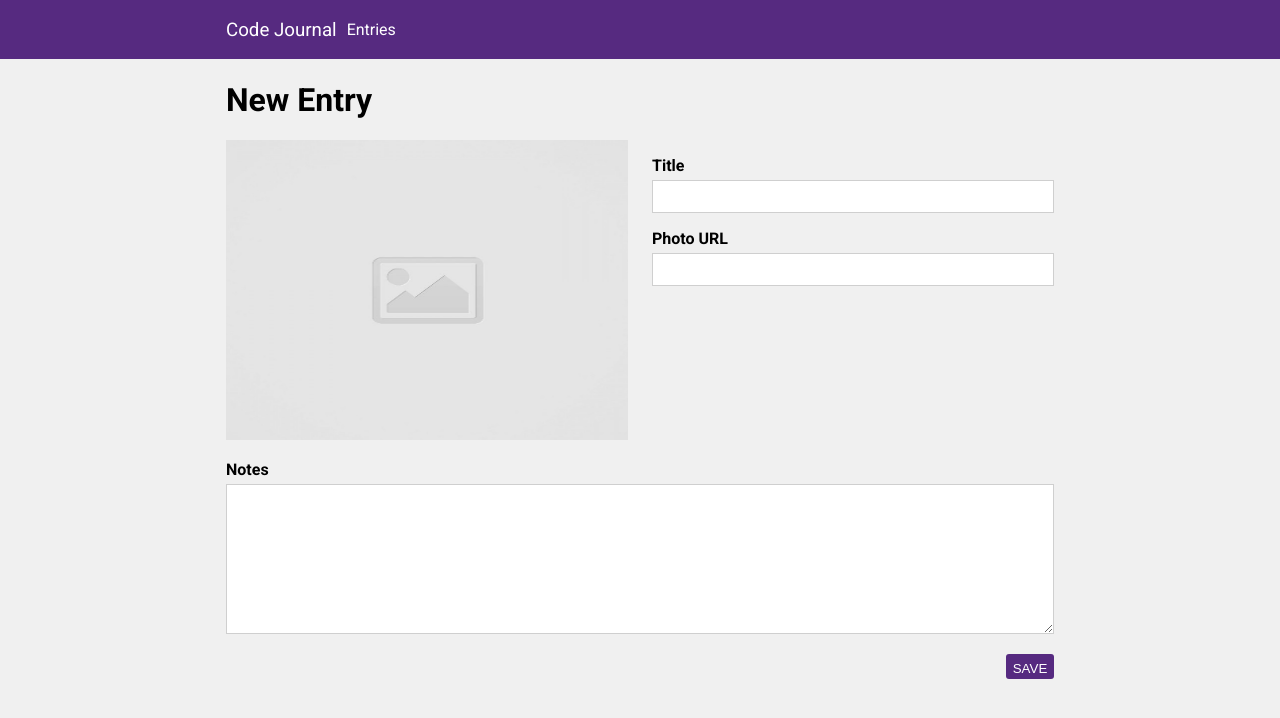
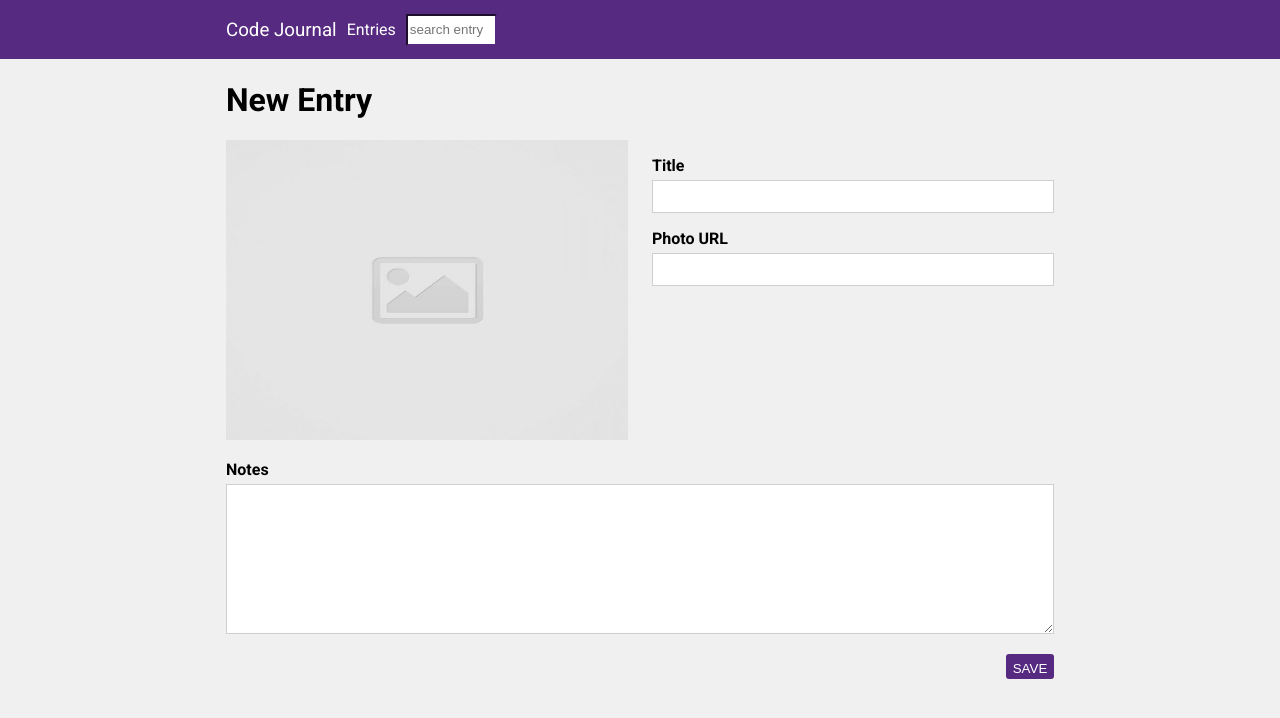
Before and after one commit to DevJosephLee/code-journal, a website: page index.html in a window 1280 px wide. Drawn offline with Linux system fonts and the light colour scheme.

Commit message:
Add an input type text in the nav bar. (search bar)#1

```diff
--- a/css/styles.css
+++ b/css/styles.css
@@ -124,3 +124,10 @@ p {
   justify-content: center;
   align-items: center;
 }
+
+.search-bar {
+  outline: none;
+  border-color: #562a80;
+  width: 5.7rem;
+  height: 2rem;
+}
--- a/index.html
+++ b/index.html
@@ -20,9 +20,10 @@
 <body>
   <header>
     <div class="container">
-      <div class="row padding-left">
+      <div class="row padding-left align-items-center">
         <h3>Code Journal</h3>
         <a href="#" class="margin-top-bottom-auto margin-left-10 entries-button" data-view="entries">Entries</a>
+        <input type="text" name="search" placeholder="search entry" class="search-bar margin-left-10">
       </div>
     </div>
   </header>
--- a/js/main.js
+++ b/js/main.js
@@ -15,6 +15,7 @@ var $confirmButton = document.querySelector('.confirm-button');
 var $newButton = document.querySelector('.new-button');
 var $overlay = document.querySelector('.overlay.hidden');
 var $pageTitle = document.querySelector('div[data-view="entry-form"] h1');
+// var $searchBar = document.querySelector('.search-bar');
 
 $photoUrl.addEventListener('input', function setImgUrl(event) {
   if ($photoUrl.value !== '') {
@@ -23,6 +24,20 @@ $photoUrl.addEventListener('input', function setImgUrl(event) {
     $img.setAttribute('src', 'images/placeholder-image-square.jpg');
   }
 });
+
+// $searchBar.addEventListener('input', function searchEntry() {
+//   var $entriesNodeList = document.querySelectorAll('.entry-nodes');
+//   console.log($entriesNodeList);
+//   for (var i = 0; i < $entriesNodeList.length; i++) {
+//     var $entryName = $entriesNodeList[i].querySelector('h3');
+//     console.log($entryName);
+//     if ($entryName.textContent.toLowerCase().includes($searchBar.value.toLowerCaase())) {
+//       $entriesNodeList[i].className = 'hidden';
+//     } else {
+//       $entriesNodeList[i].className = 'margin-bottom-1 entry-nodes';
+//     }
+//   }
+// });
 
 $form.addEventListener('submit', function clickSubmit(event) {
   event.preventDefault();
@@ -55,12 +70,13 @@ $form.addEventListener('submit', function clickSubmit(event) {
   $form.reset();
   $img.setAttribute('src', 'images/placeholder-image-square.jpg');
   switchViews('entries');
+  // $searchBar.className = 'search-bar margin-left-10';
   data.editing = null;
 });
 
 function renderEntry(entry) {
   var $root = document.createElement('li');
-  $root.setAttribute('class', 'margin-bottom-1');
+  $root.setAttribute('class', 'margin-bottom-1 entry-nodes');
   $root.setAttribute('data-entry-id', entry.entryId);
 
   var $row = document.createElement('div');
@@ -128,12 +144,14 @@ function entriesButtonClick(event) {
   $img.setAttribute('src', 'images/placeholder-image-square.jpg');
   switchViews('entries');
   $deleteButton.className = 'visibility-none';
+  // $searchBar.className = 'search-bar margin-left-10';
 }
 
 function newButtonClick(event) {
   switchViews('entry-form');
   $pageTitle.textContent = 'New Entry';
   $deleteButton.classname = 'visibility-none';
+  // $searchBar.className = 'hidden';
 }
 
 function deleteEntryButtonClick(event) {
@@ -163,12 +181,6 @@ function deleteConfirmButtonClick(event) {
   switchViews('entries');
 }
 
-$entriesButton.addEventListener('click', entriesButtonClick);
-$newButton.addEventListener('click', newButtonClick);
-$deleteButton.addEventListener('click', deleteEntryButtonClick);
-$cancelButton.addEventListener('click', deleteCancelButtonClick);
-$confirmButton.addEventListener('click', deleteConfirmButtonClick);
-
 $entryList.addEventListener('click', function clickEdit(event) {
   if (!event.target.matches('i')) {
     return;
@@ -185,4 +197,11 @@ $entryList.addEventListener('click', function clickEdit(event) {
   $notes.value = data.editing.notes;
   $pageTitle.textContent = 'Edit Entry';
   $deleteButton.className = 'delete-button view';
+  // $searchBar.className = 'hidden';
 });
+
+$entriesButton.addEventListener('click', entriesButtonClick);
+$newButton.addEventListener('click', newButtonClick);
+$deleteButton.addEventListener('click', deleteEntryButtonClick);
+$cancelButton.addEventListener('click', deleteCancelButtonClick);
+$confirmButton.addEventListener('click', deleteConfirmButtonClick);
```
